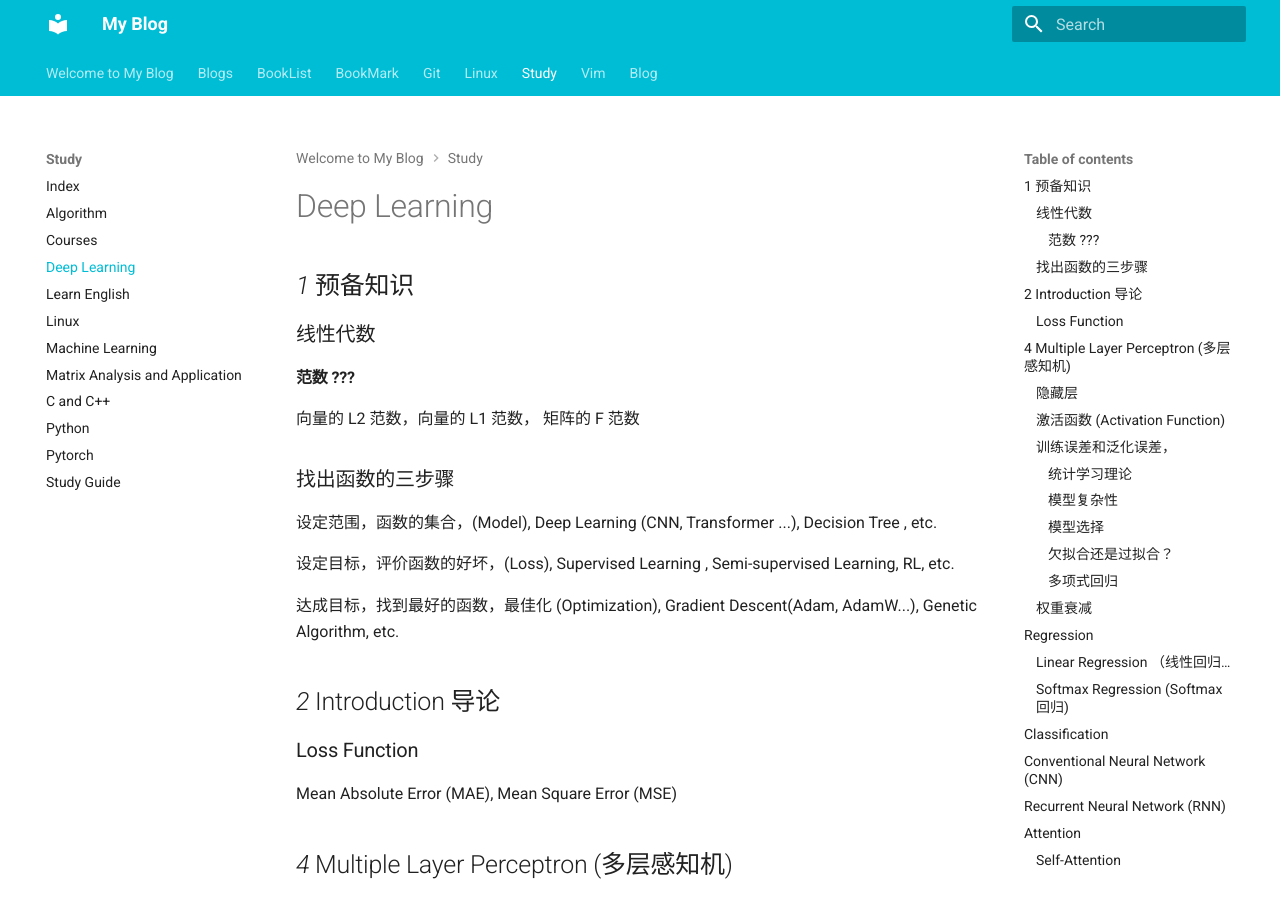
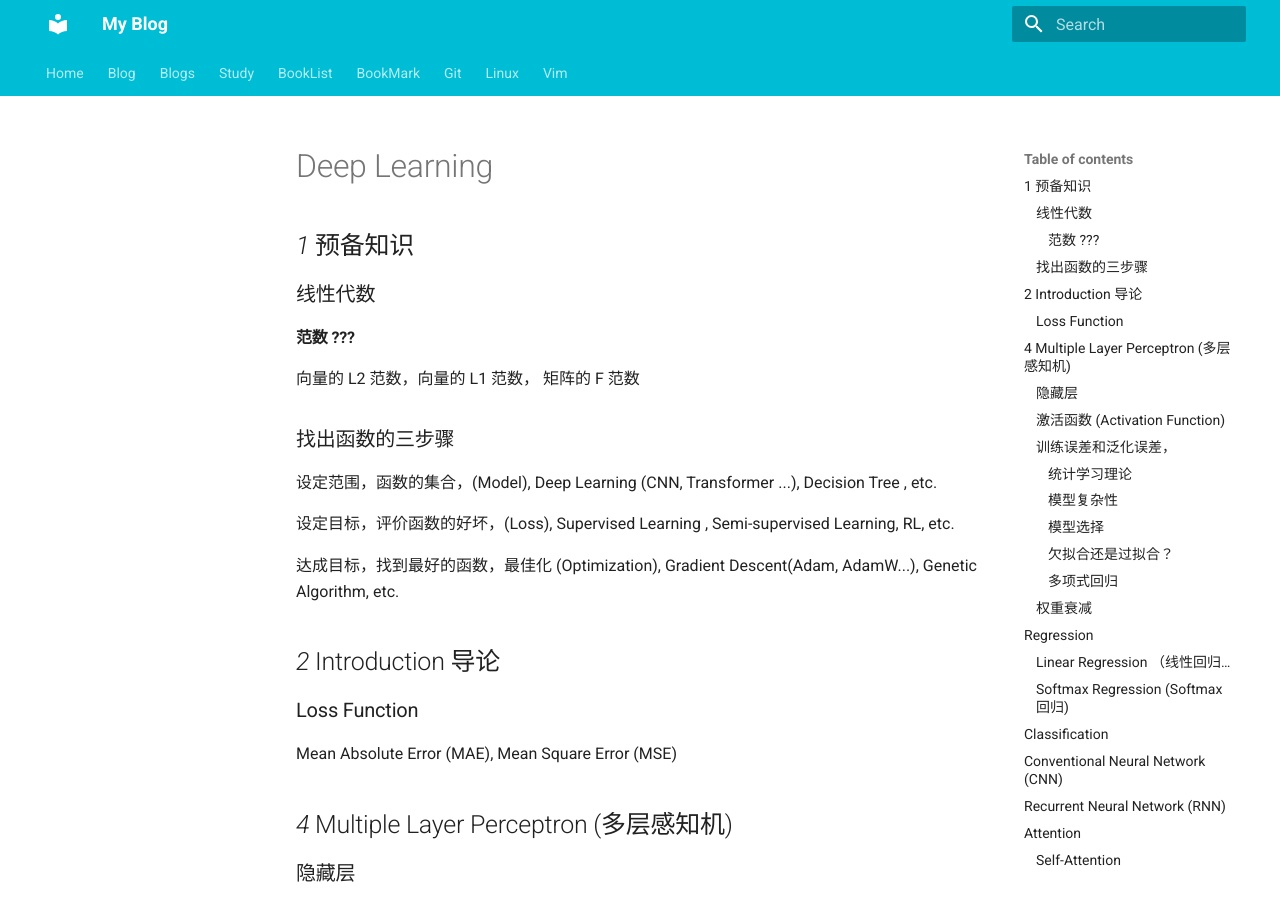
Before and after one commit to WGZ-W/wgz-w.github.io, an MkDocs documentation site: the page built from docs/Study/deep-learning.md, in a window 1280 px wide and 900 px high. Built offline with MkDocs 1.6.1 and Material for MkDocs 9.7.7, drawn with Linux system fonts in a browser that asks for light colours; old or Windows-style settings are respelled for this version of MkDocs; some of the changed lines change nothing that is shown.

Commit message:
Update mkdocs.yml: create nav

```diff
--- a/mkdocs.yml
+++ b/mkdocs.yml
@@ -15,3 +15,80 @@
 plugins:
   - search
   - blog
+
+nav:
+  - Home: index.md
+  - Blog:
+    - blog\index.md
+  - Blogs:
+    - Blogs\index.md
+    - Blogs\daily.md
+    - Blogs\goods.md
+    - Blogs\how-to-read-paper.md
+    - Blogs\how-to-sleep.md
+    - Blogs\life-study.md
+    - Blogs\minihabits.md
+    - Blogs\sentences.md
+    - Blogs\works.md
+  - Study:
+    - Study\index.md
+    - Deep Learning:
+      - Study\Deep-Learning\preliminary.md
+      - Study\Deep-Learning\linear-network.md
+      - Study\Deep-Learning\deep-learning.md
+
+    - Study\algorithm.md
+    - Study\courses.md
+    - Study\english.md
+    - Study\linux.md
+    - Study\machine-learning.md
+    - Study\matrix.md
+    - Study\programming-language.md
+    - Study\python.md
+    - Study\pytorch.md
+    - Study\study-guide.md
+
+  - BookList:
+    - BookList\Agatha-Christie.md
+    - BookList\Roald-Dahl.md
+    - BookList\magic-tree-house.md
+    - BookList\novel.md
+    - BookList\professional-computer.md
+  - BookMark:
+    - BookMark\blogs.md
+    - BookMark\bookmarks.md
+    - BookMark\download-book.md
+    - BookMark\manual-doc.md
+  - Git:
+    - Git\index.md
+    - Git\connect-with-ssh.md
+    - Git\git-basic.md
+    - Git\github-actions.md
+    - Git\troubleshooting-ssh.md
+  - Linux:
+    - Linux\index.md
+    - Linux\basic.md
+    - Linux\grub-theme.md
+    - ArchLinux:
+      - Linux\ArchLinux-Linux\installation.md
+      - Linux\ArchLinux-Linux\applications.md
+      - Linux\ArchLinux-Linux\configuration.md
+      - Linux\ArchLinux-Linux\desktop.md
+      - Linux\ArchLinux-Linux\mysecond.md
+    - Tools:
+      - Linux\Tools\dwm.md
+      - Linux\Tools\lazygit.md
+      - Linux\Tools\neovim.md
+      - Linux\Tools\ranger.md
+      - Linux\Tools\tldr.md
+      - Linux\Tools\tumx.md
+      - Linux\Tools\v2raya.md
+      - Linux\Tools\vscode.md
+
+
+
+
+  - Vim:
+    - Vim\editor.md
+    - Vim\nvim.md
+    - Vim\vim-basic.md
```
